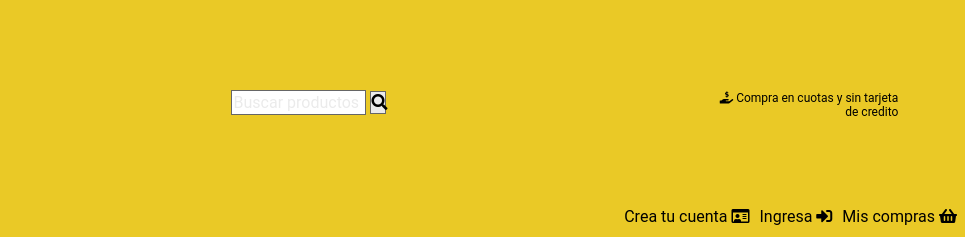
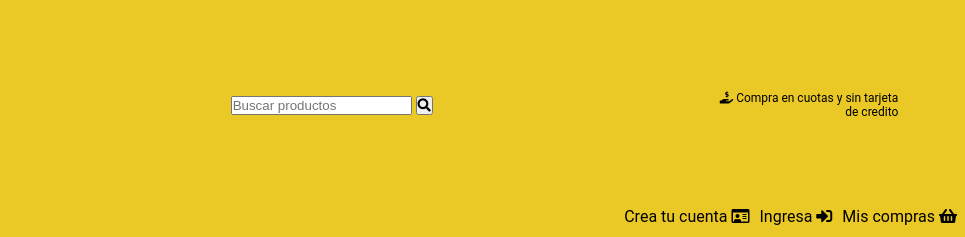
Before and after one commit to NiicolasLencina/Mercado-Liebre, a website: page views/home.html in a window 1280 px wide. Shown: the top 237 px of the page, 315-1280 px from the left. Drawn offline with Linux system fonts and the light colour scheme; files whose address does not match are found by name; a web font is replaced by a local one.

Commit message:
arreglos

```diff
--- a/views/home.html
+++ b/views/home.html
@@ -33,8 +33,10 @@ rel="stylesheet" />
 
        <div class="form" action="#" method="GET">
 
-            <div class="input">Buscar productos</div>
-            <div class="submit"><i class="fas fa-search"></i></div>
+            <input type="text" name="" id="" placeholder="Buscar productos">
+
+            <button type="submit"><i class="fas fa-search"></i></button>
+
 
        </div>
 
```
